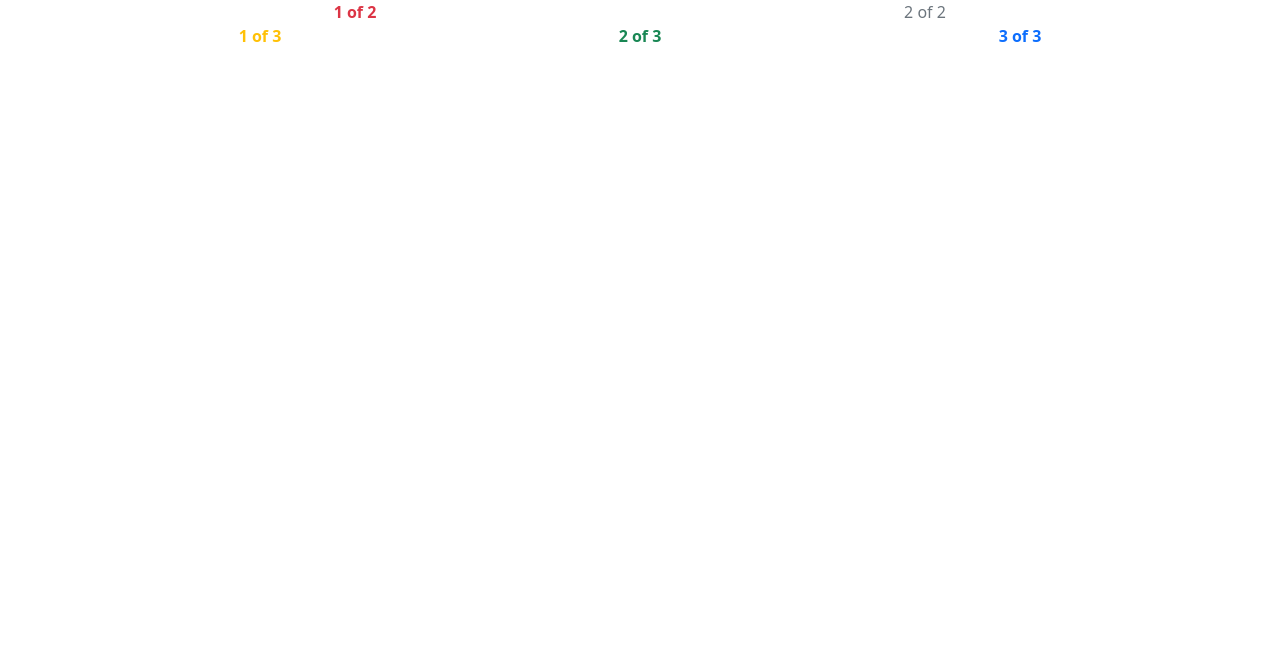
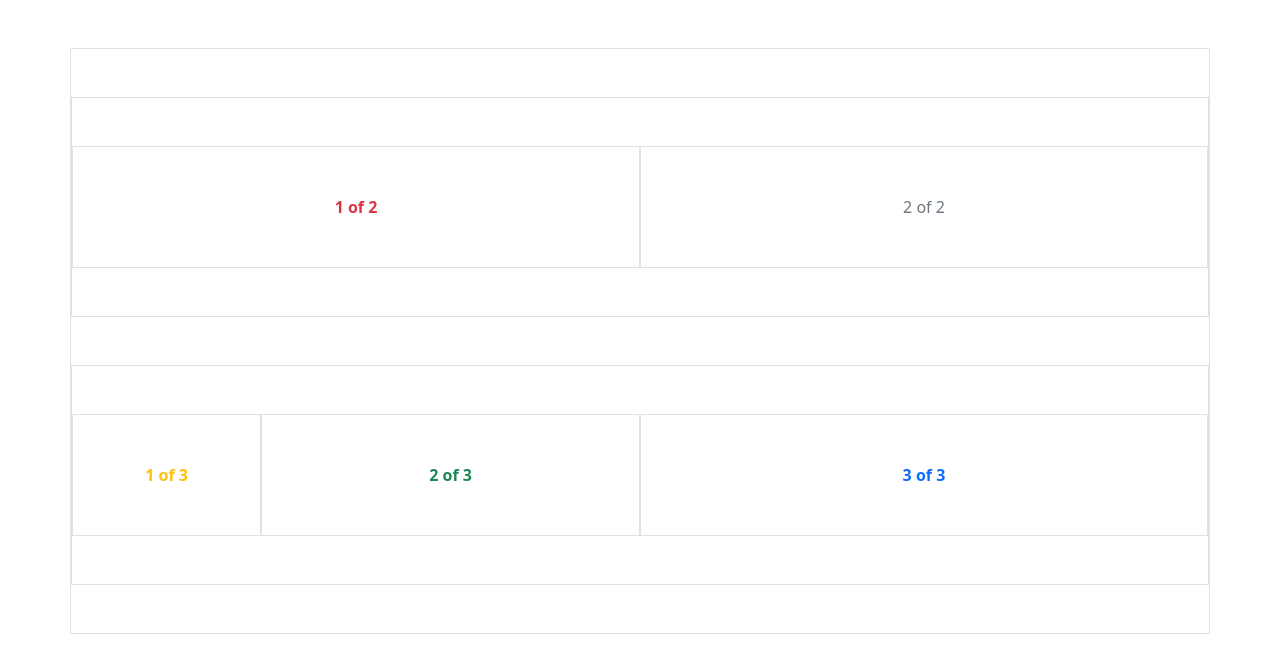
Before and after one commit to shefat26/bootstrap-practice, a plain HTML site: page netNinja/grid.html in a window 1280 px wide. Drawn offline with nearby package versions, Linux system fonts and the light colour scheme.

Commit message:
column designe

```diff
--- a/netNinja/grid.html
+++ b/netNinja/grid.html
@@ -26,23 +26,23 @@
 
 
 
-    <div class="container text-center ">
-        <div class="row">
-          <div class="col text-danger fw-bolder">
+    <div class="container text-center border mt-5 ">
+        <div class="row border my-5 py-5">
+          <div class="col text-danger fw-bolder border py-5">
             1 of 2
           </div>
-          <div class="col text-secondary">
+          <div class="col text-secondary border py-5">
             2 of 2
           </div>
         </div>
-        <div class="row ">
-          <div class="col text-warning  fw-bolder">
+        <div class="row border my-5 py-5">
+          <div class="col-2 text-warning  fw-bolder border py-5">
             1 of 3
           </div>
-          <div class="col text-success fw-bold">
+          <div class="col-4 text-success fw-bold border py-5">
             2 of 3
           </div>
-          <div class="col text-primary fw-bolder">
+          <div class="col-6 text-primary fw-bolder border py-5">
             3 of 3
           </div>
         </div>
```
